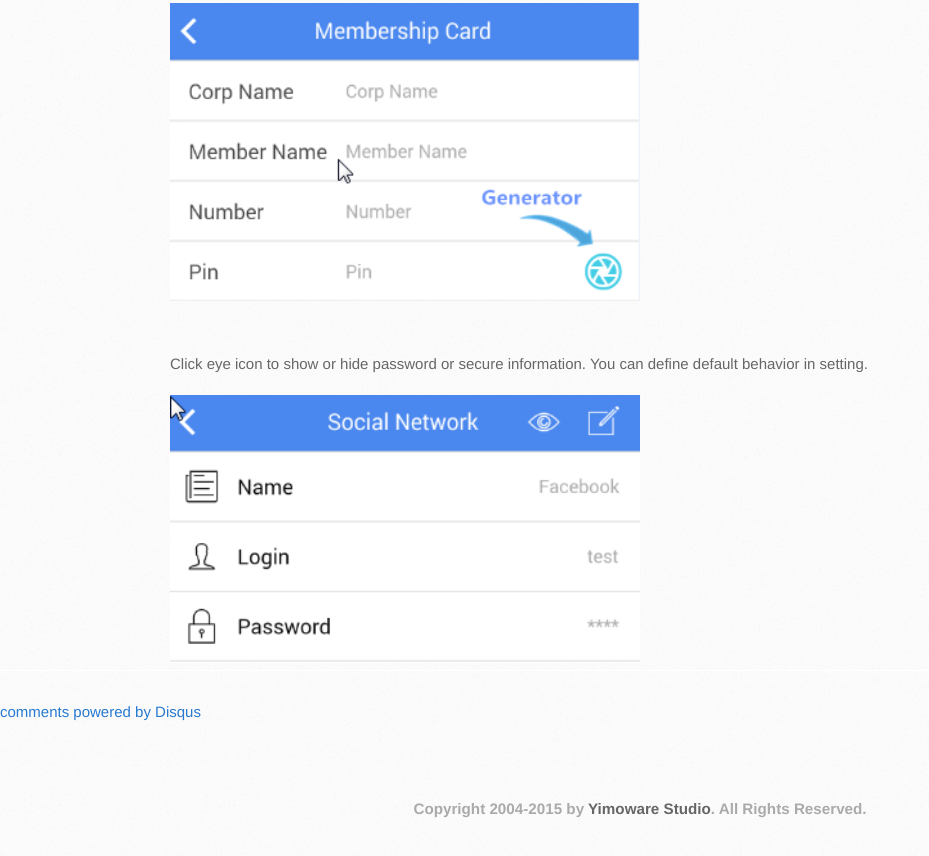
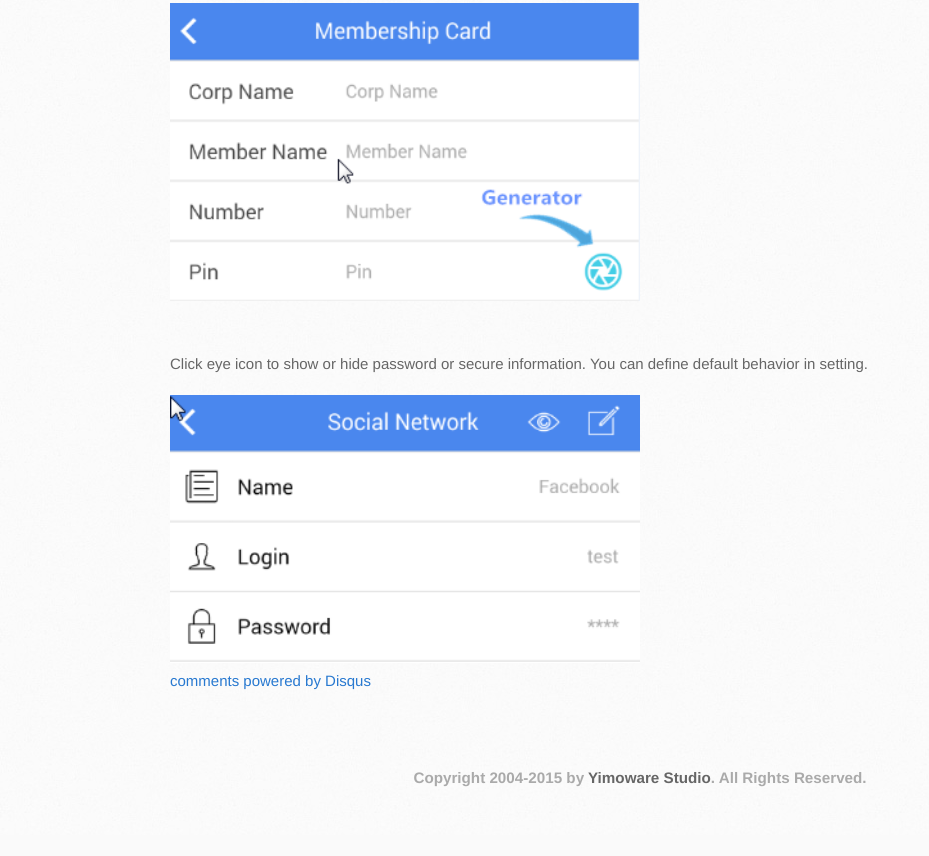
Before and after one commit to garadata/codeonly.github.io, a plain HTML site: page onepass/index.html in a window 1280 px wide. Shown: the part 2147-3003 px from the top of the page, without its empty margins (0-929 px from the left). After the commit the page ends 2982 px from the top, so only its background shows below. Drawn offline with Linux system fonts and the light colour scheme; a script that the page names is missing.

Commit message:
Update index.html

```diff
--- a/onepass/index.html
+++ b/onepass/index.html
@@ -91,7 +91,7 @@
             </p>
             <img height="50%" width="50%" src="images/5.png">
       </div>
-    <div id="content-wrapper"><div id="disqus_thread"></div>
+    <div class="inner clearfix"><div id="disqus_thread"></div>
     <script type="text/javascript">
         /* * * CONFIGURATION VARIABLES: EDIT BEFORE PASTING INTO YOUR WEBPAGE * * */
         var disqus_shortname = 'onepass'; // required: replace example with your forum shortname
```
